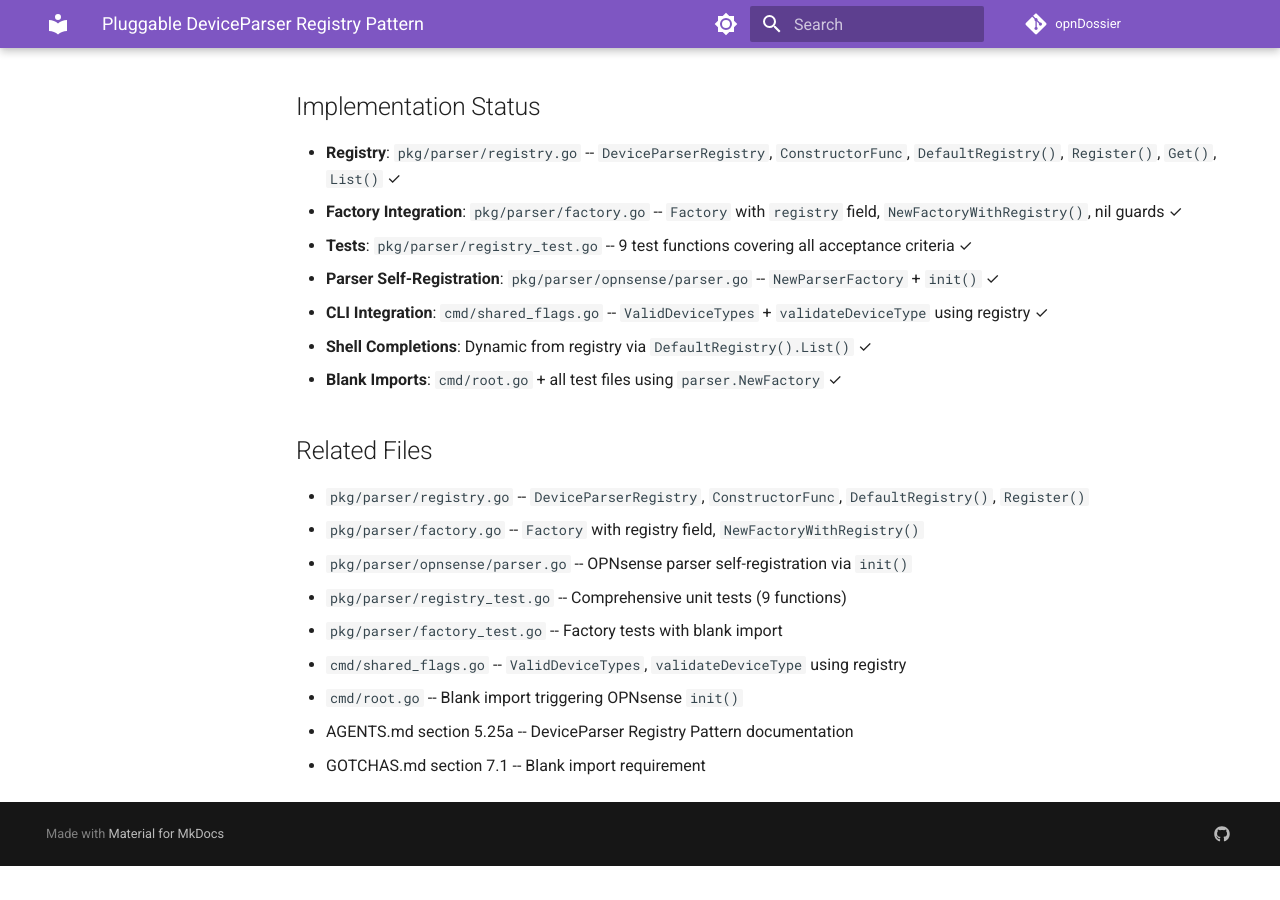
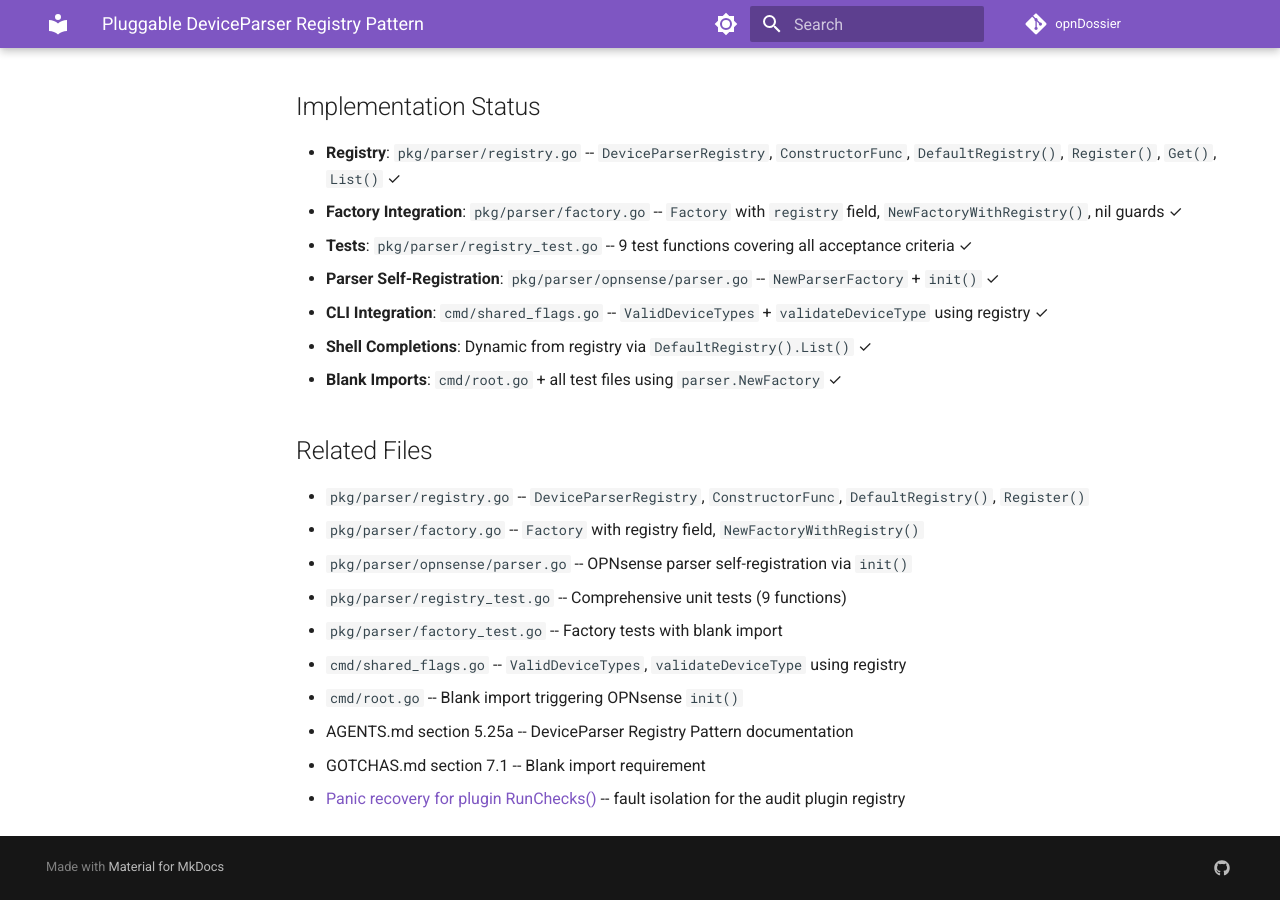
Before and after one commit to EvilBit-Labs/opnDossier, an MkDocs documentation site: the page built from docs/solutions/architecture-issues/pluggable-deviceparser-registry-pattern.md, in a window 1280 px wide and 900 px high, scrolled down 6095 px. Built offline with MkDocs 1.6.1 and Material for MkDocs 9.7.7, drawn with Linux system fonts in a browser that asks for light colours; comment, search, counter and statistics services are not loaded; the version menu is left out; before the commit the page ends 6961 px from its top, so only the background shows below that.

Commit message:
docs: add link to panic recovery for plugin RunChecks in registry pattern documentation
Signed-off-by: UncleSp1d3r <unclesp1d3r@evilbitlabs.io>

```diff
--- a/docs/solutions/architecture-issues/pluggable-deviceparser-registry-pattern.md
+++ b/docs/solutions/architecture-issues/pluggable-deviceparser-registry-pattern.md
@@ -296,3 +296,4 @@ func validateDeviceType() error {
 - `cmd/root.go` -- Blank import triggering OPNsense `init()`
 - AGENTS.md section 5.25a -- DeviceParser Registry Pattern documentation
 - GOTCHAS.md section 7.1 -- Blank import requirement
+- [Panic recovery for plugin RunChecks()](../runtime-errors/plugin-panic-recovery-audit-runchecks.md) -- fault isolation for the audit plugin registry
```
